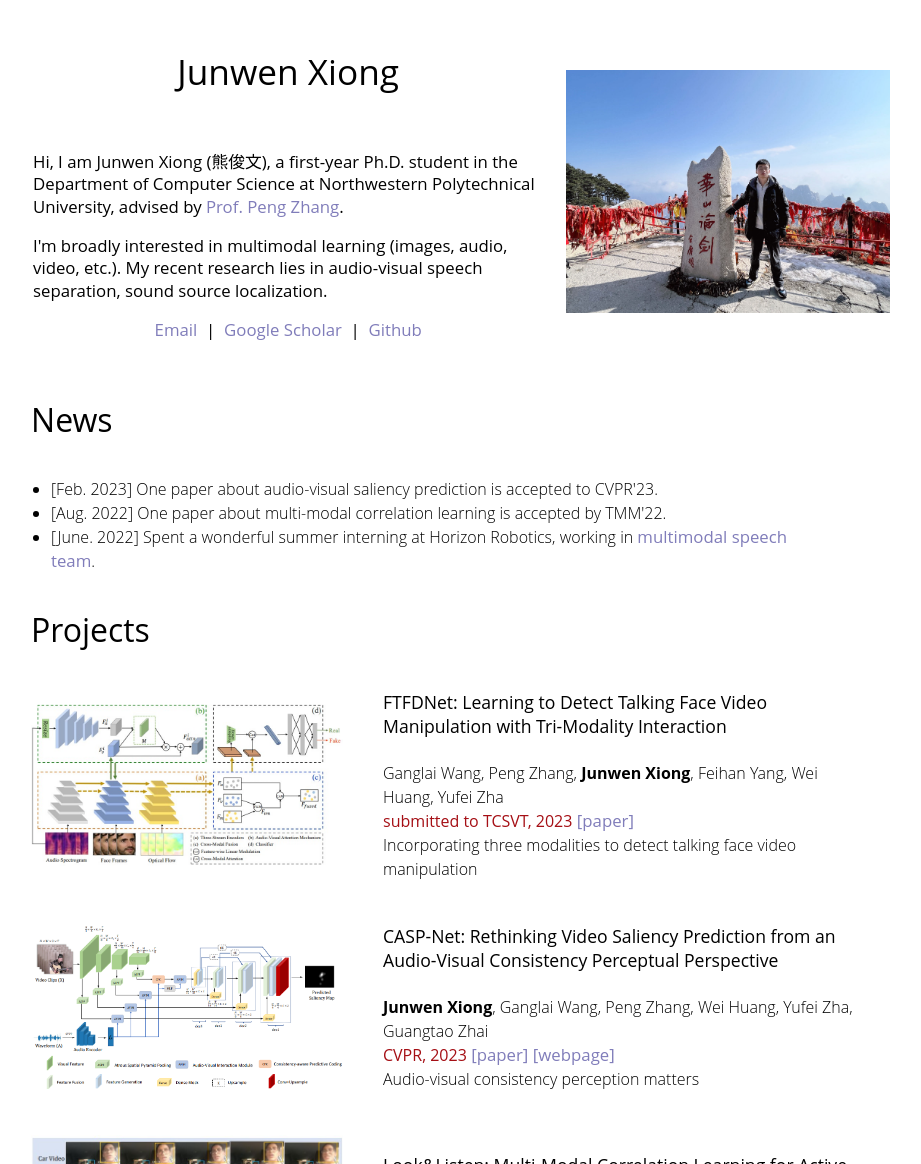
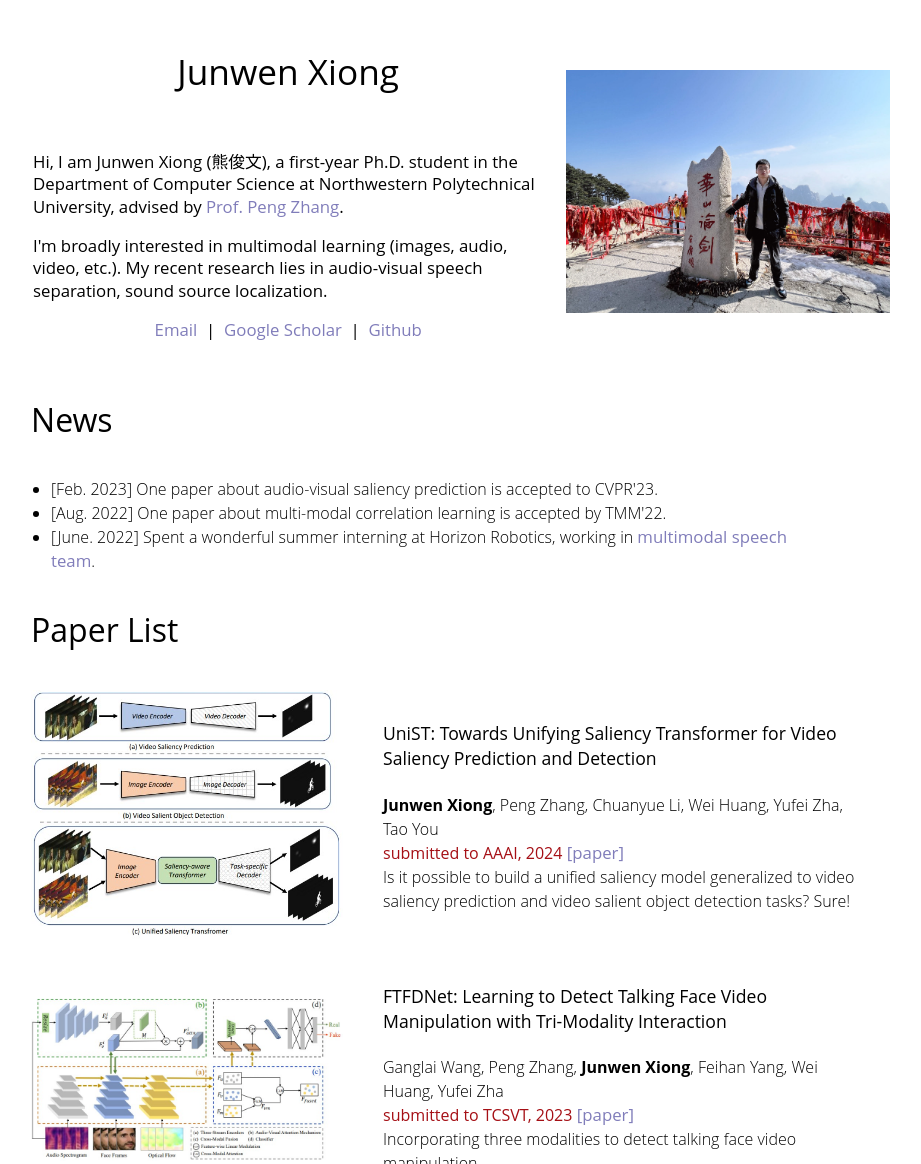
Before and after one commit to junwenxiong/junwenxiong.github.io, a plain HTML site: page index.html in a window 1280 px wide. Shown: the top 1164 px of the page, without its empty margins (229-1150 px from the left). Drawn offline with Linux system fonts and the light colour scheme.

Commit message:
add UniST paper

```diff
--- a/index.html
+++ b/index.html
@@ -108,10 +108,36 @@
 							<tr>
 								<td
 									style="padding:20px;width:110%;vertical-align:middle">
-									<heading>Projects</heading>
+									<heading>Paper List</heading>
 								</td>
 							</tr>
 						</tbody>
+					</table>
+
+					<table
+						style="width:110%;border:0px;border-spacing:0px;border-collapse:separate;margin-right:auto;margin-left:auto;">
+						<tbody>
+							<tr onmouseout="end_user_stop()" onmouseover="end_user_start()">
+								<td style="padding:20px;width:40%;vertical-align:left">
+									<div><img style="width:100%;max-width:100%"
+											src="images/UniST.jpg"></div>
+								</td>
+								<td
+									style="padding:20px;width:60%;vertical-align:middle">
+									<papertitle>UniST: Towards Unifying Saliency Transformer for Video Saliency Prediction and Detection
+									</papertitle>
+									<br>
+									<br>
+									<paper><b>Junwen Xiong</b>, Peng Zhang, Chuanyue Li, Wei Huang, Yufei Zha, Tao You
+										<br>
+									</paper>
+									<papervenue> submitted to AAAI, 2024</papervenue>
+									<a
+										href="https://arxiv.org/pdf/2309.08220.pdf">[paper]</a>
+									<br>
+									<paper> Is it possible to build a unified saliency model generalized to video saliency prediction and video salient object detection tasks? Sure!</paper>
+								</td>
+							</tr>
 					</table>
 
 					<table
```
Also changed, not shown: images/UniST.jpg (added).
